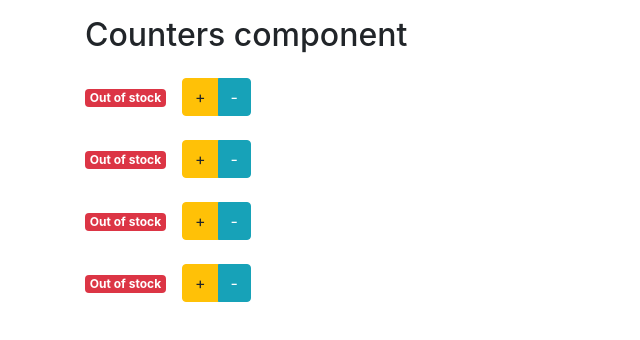
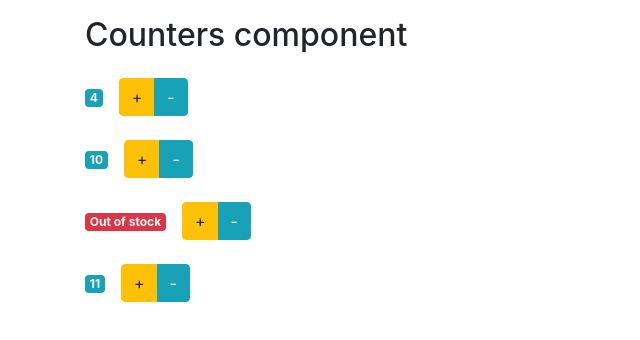
Before and after one commit to MariusCodeAcademy/js3_react_Intro, a React (Create React App) app: page / in a window 1280 px wide. Shown: the top 340 px of the page, without its empty margins (0-640 px from the left). Built offline with nearby package versions, Linux system fonts and the light colour scheme.

Commit message:
dynamic counter value

```diff
--- a/src/components/counter.jsx
+++ b/src/components/counter.jsx
@@ -3,7 +3,7 @@ import React, { Component } from 'react';
 class Counter extends Component {
   // locali componento busena
   state = {
-    count: 0,
+    count: this.props.value,
   };
 
   h2ElStyles = {
@@ -24,7 +24,7 @@ class Counter extends Component {
   };
 
   render() {
-    console.log('this.props', this.props.value);
+    console.log('this.props', this.props);
     return (
       <div className="mt-4">
         <span className={this.getBadgeClasses()}>{this.formatCount()}</span>
--- a/src/components/counters.jsx
+++ b/src/components/counters.jsx
@@ -16,7 +16,7 @@ class Counters extends Component {
       <div>
         <h2>Counters component</h2>
         {this.state.counters.map((c) => (
-          <Counter key={c.id} value="10" oId="blue" />
+          <Counter key={c.id} value={c.value} oId="blue" />
         ))}
       </div>
     );
```
